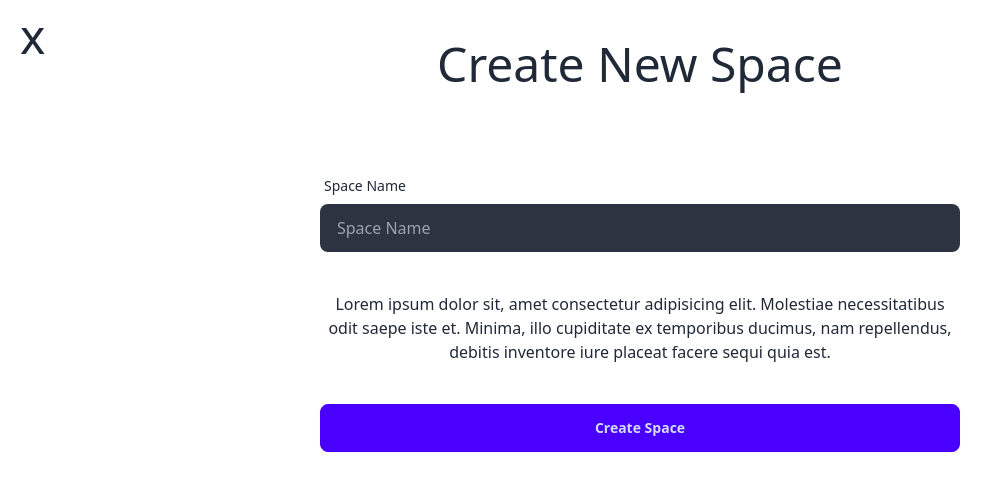
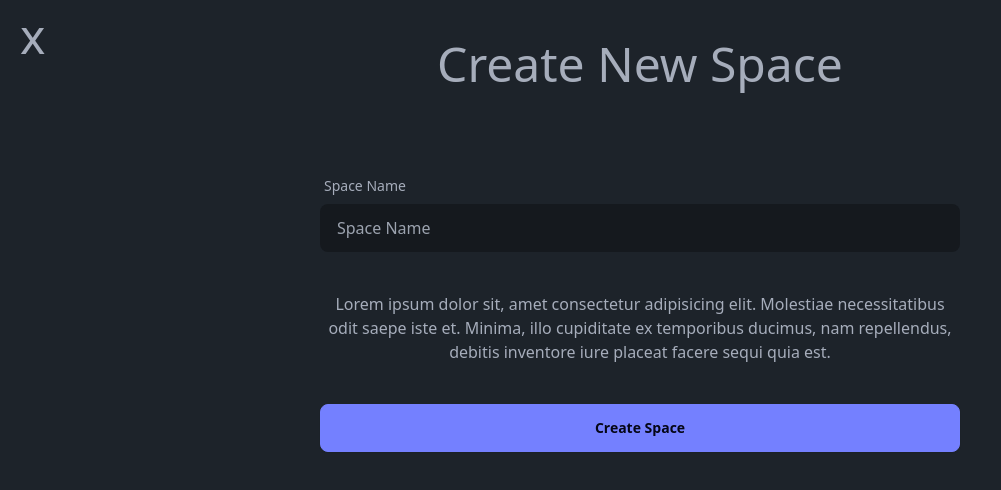
Before and after one commit to Nick-Fanelli/stageright, a Next.js app: page /spaces/new in a window 1280 px wide. Shown: the top 490 px of the page, without its empty margins (0-1001 px from the left). Built offline with nearby package versions, Linux system fonts and the light colour scheme; no server answers.

Commit message:
fix: coloring on new space

```diff
--- a/src/app/layout.tsx
+++ b/src/app/layout.tsx
@@ -9,7 +9,7 @@ export default async function RootLayout({ children } : { children: React.ReactN
 
     return (
         <html lang="en">
-            <body>
+            <body data-theme="dark">
                 {children}
             </body>
         </html>
--- a/src/app/spaces/new/page.tsx
+++ b/src/app/spaces/new/page.tsx
@@ -43,7 +43,7 @@ const NewSpace = () => {
 
                 <label className="form-control w-1/2">
                     <div className="label"><span className="label-text">Space Name</span></div>
-                    <input type="text" name="space-name" id="space-name" className="input bg-neutral w-100" placeholder="Space Name" />
+                    <input type="text" name="space-name" id="space-name" className="input bg-base-300 w-100 text-base-content" placeholder="Space Name" />
                 </label>
 
                 <p className="mt-10 w-1/2 text-wrap">Lorem ipsum dolor sit, amet consectetur adipisicing elit. Molestiae necessitatibus odit saepe iste et. Minima, illo cupiditate ex temporibus ducimus, nam repellendus, debitis inventore iure placeat facere sequi quia est.</p>
```
